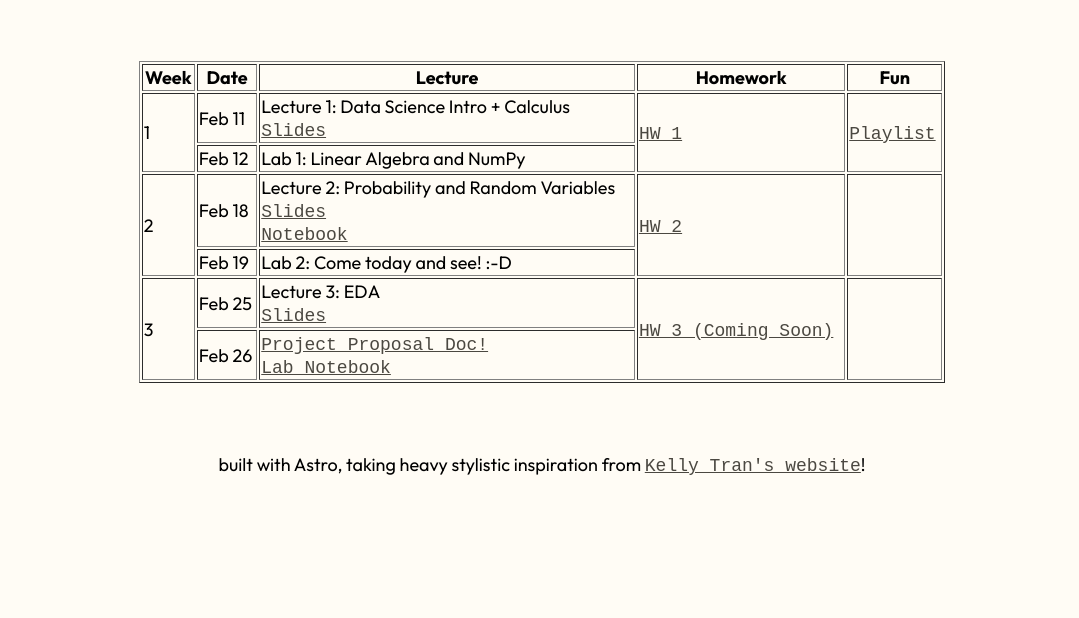
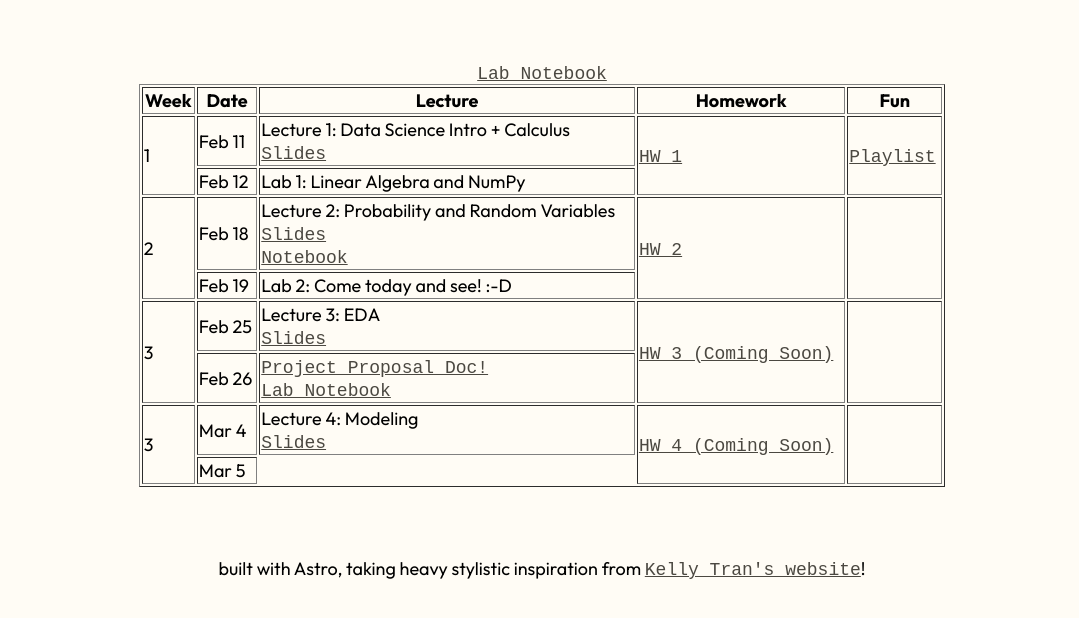
Before and after one commit to BlueFlame202/saas-ed-sp25, an Astro site: page /calendar in a window 1280 px wide. Shown: the part 88-706 px from the top of the page, without its empty margins (106-1185 px from the left). Built offline with nearby package versions, Linux system fonts and the light colour scheme; Astro itself is replaced by a stand-in of ours.

Commit message:
pushing lab 4

```diff
--- a/src/pages/calendar.astro
+++ b/src/pages/calendar.astro
@@ -58,6 +58,18 @@ import Footer from '../components/Footer.astro'
 					<td><a href="https://docs.google.com/document/d/1LycEPdOh-P757pangvuFGbC7OEuvoMUbfQkyVSk21gw/edit?tab=t.0">Project Proposal Doc!</a><br/>
 					<a href="/lab3.ipynb">Lab Notebook</a></td>
 				</tr>
+				<tr>
+					<td rowspan="2">3</td>
+					<td>Mar 4</td>
+					<td>Lecture 4: Modeling<br/>
+					<a href="https://docs.google.com/presentation/d/19pYxypi9JTgSFPIgBuvqlWbopyCRlTxR-qt3wIjJAYw/edit#slide=id.g33c2b5cb2c1_0_66">Slides</a></td>
+					<td rowspan="2"><a href="/hw4.zip">HW 4 (Coming Soon)</a></td>
+					<td rowspan="2"></td>
+				</tr>
+				<tr>
+					<td>Mar 5</td>
+					<a href="/lab4.ipynb">Lab Notebook</a></td>
+				</tr>
 			</tbody>
 		</table>
 		</center>
```
Also changed, not shown: 1 other file.
